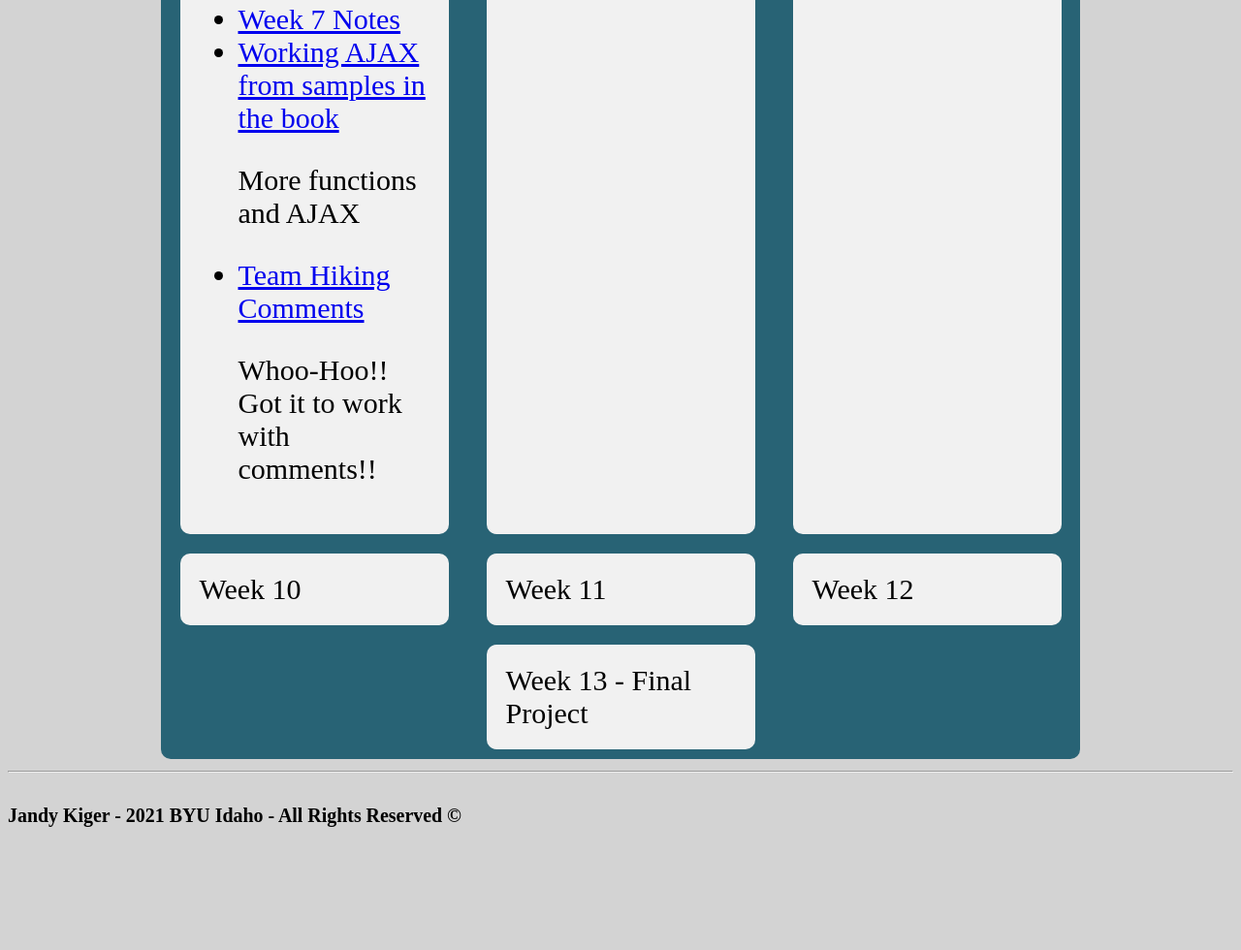
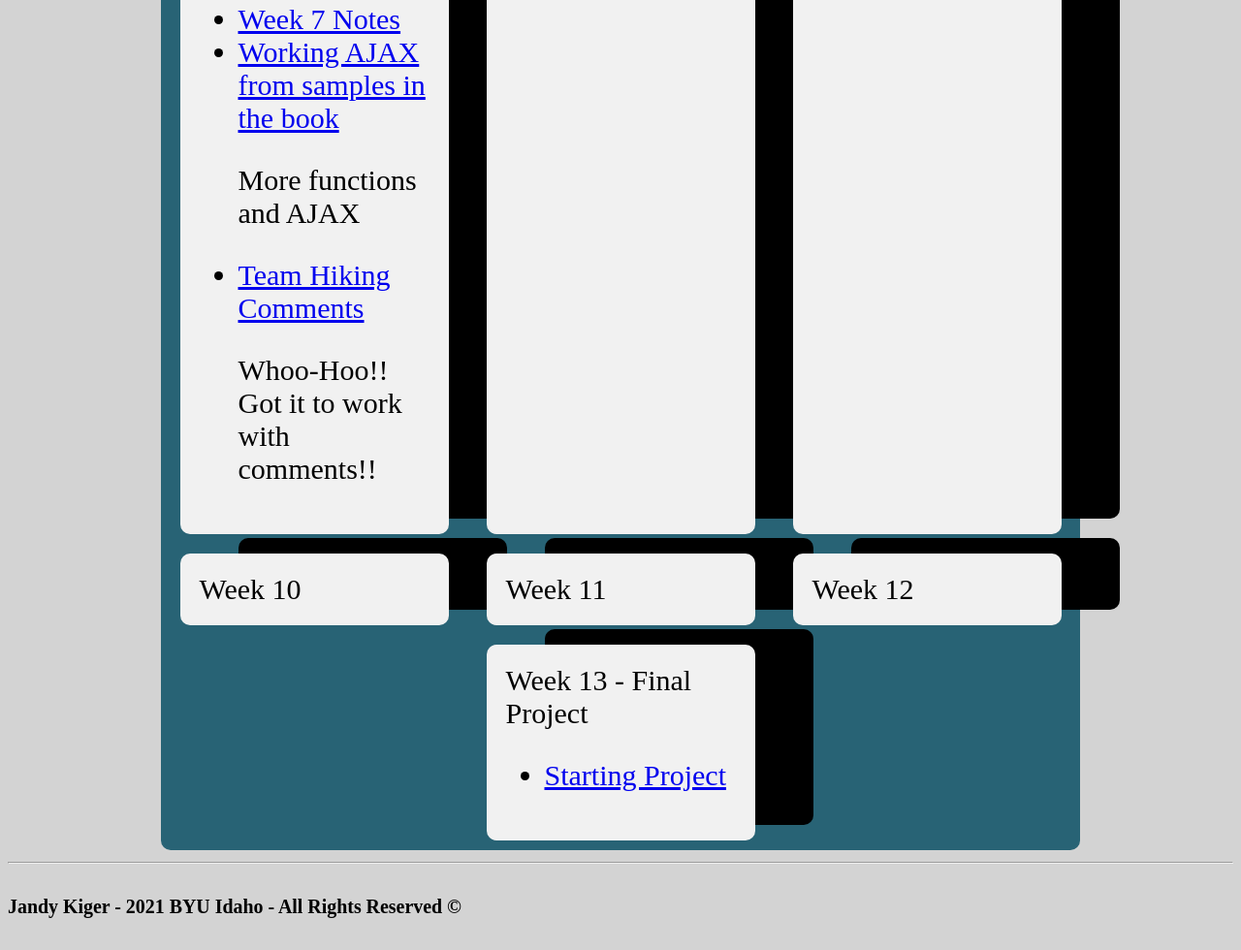
Before and after one commit to jandyrae/WDD330, a plain HTML site: page index.html in a window 1280 px wide. Shown: the part 1378-2358 px from the top of the page at 97% size. Before the commit the page ends 2264 px from the top, so only its background shows below. Drawn offline with Linux system fonts and the light colour scheme.

Commit message:
added final project to index

```diff
--- a/index.html
+++ b/index.html
@@ -83,7 +83,11 @@
         <div id="wk10">Week 10</div>
         <div id="wk11">Week 11</div>
         <div id="wk12">Week 12</div>
-        <div id="wk13">Week 13 - Final Project</div>
+        <div id="wk13">Week 13 - Final Project
+            <ul>
+                <li> <a href="./examples/finalproject.html"> Starting Project</a></li>
+            </ul>
+        </div>
     </div>
     <footer>
         <hr> <h5 id="footer">Jandy Kiger - 2021 BYU Idaho - All Rights Reserved ©</h5>
--- a/style.css
+++ b/style.css
@@ -12,6 +12,7 @@ body {
     justify-content: space-around;
     background-color: rgb(40, 99, 117);
     border-radius: 10px;
+
 }
 #container > div {
     background-color: #f1f1f1;
@@ -20,6 +21,8 @@ body {
     font-size: 30px;
     border-radius: 10px;
     width: 25%;
+    box-shadow: 60px -16px;
+
 
 }
 img {
```
